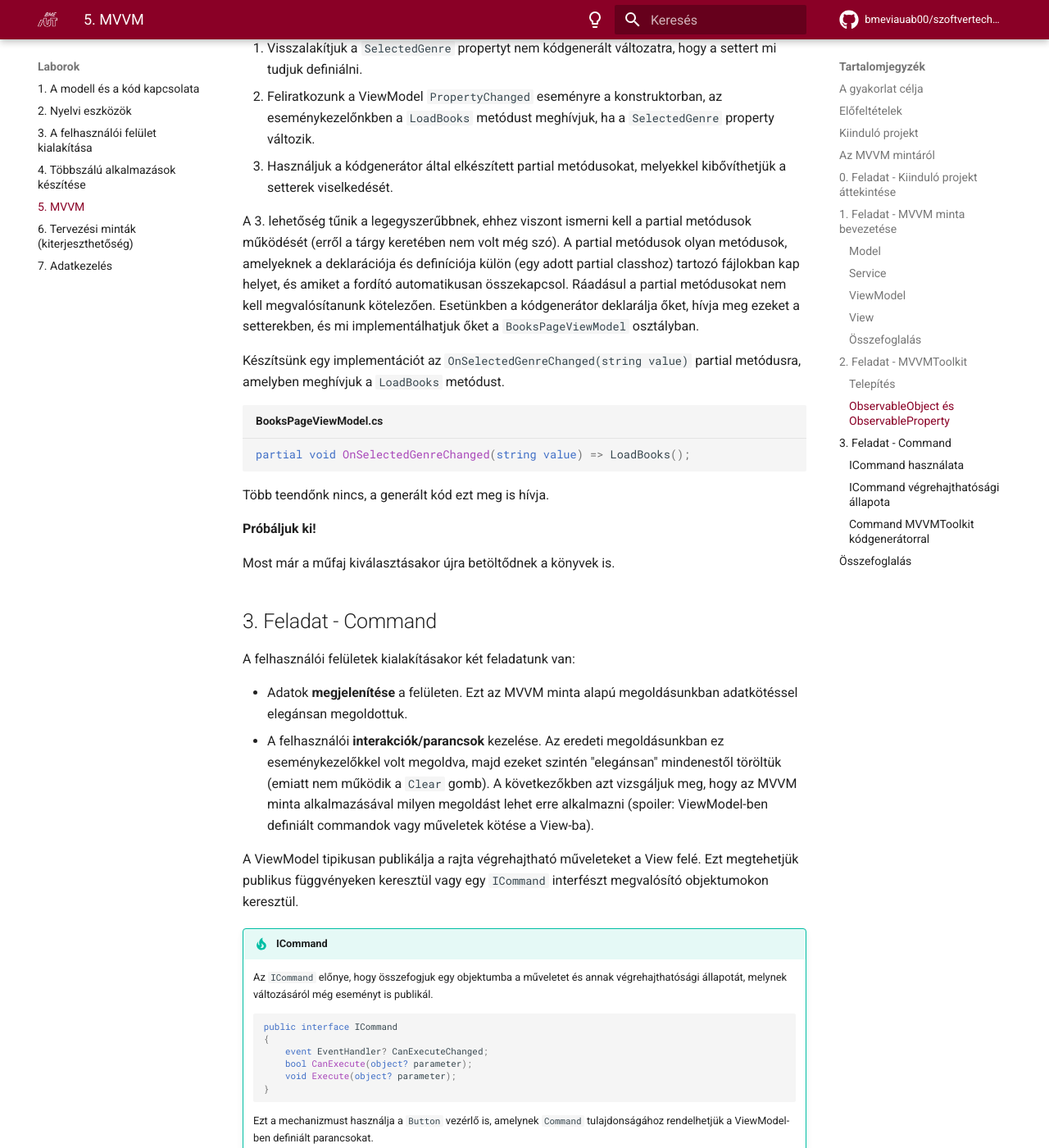
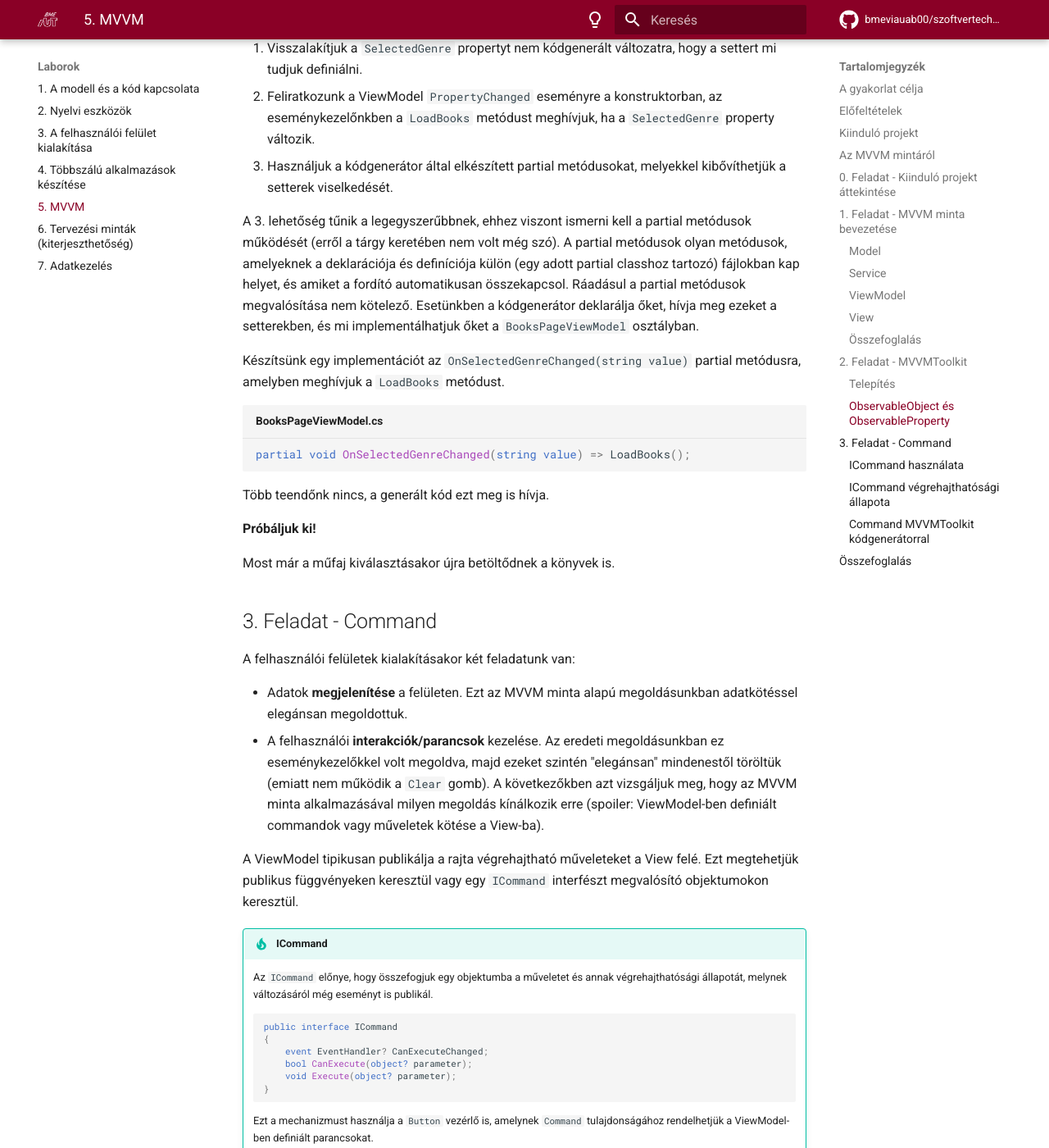
Before and after one commit to bmeviauab00/szoftvertechnikak, an MkDocs documentation site: the page built from docs/labor/5-mvvm/index.md, in a window 1280 px wide and 1400 px high, scrolled down 13370 px. Shown: the whole window at 82% size. Built offline with MkDocs 1.6.1 and Material for MkDocs 9.7.7, drawn with Linux system fonts in a browser that asks for light colours; emoji names are drawn with the system emoji font; comment, search, counter and statistics services are not loaded; the version menu is left out; some of the changed lines change nothing that is shown; some of the changed text lies outside the part shown.

Commit message:
lab5-typos-fix

```diff
--- a/docs/labor/5-mvvm/index.md
+++ b/docs/labor/5-mvvm/index.md
@@ -283,7 +283,7 @@ public class BooksPageViewModel : INotifyPropertyChanged
 
     A visszatérési érték `true`, ha a tulajdonság értéke megváltozott, és `false`, ha nem. Ez segít majd a későbbiekben eldönteni, hogy történt-e változás a tulajdonság értékében.
 
-    A `ref` kulcsszó lehetővé teszi, hogy a metódus közvetlenül módosítsa a változó értékét (nem csak a referencia kerül átadásra, hanem maga referencia is módosítható, hogy az eredeti változó hova mutasson).
+    A `ref` kulcsszó lehetővé teszi, hogy a metódus közvetlenül módosítsa a változó értékét (nem csak a referencia kerül átadásra, hanem maga a referencia is módosítható, így megváltoztatható, hogy az eredeti változó hova mutat).
 
     A `CallerMemberName` attribútum automatikusan átadja a hívó  (itt property) nevét, így nem kell mindenhol megadni a tulajdonság nevét kézzel.
 
@@ -412,7 +412,7 @@ Ez valójában a projektfájlban az alábbi `PackageReference` bejegyzést fogja
 A BooksPageViewModel osztályunkban az `INotifyPropertyChanged` megvalósítása meglehetősen terjengős.  A `INotifyPropertyChanged` interfész közvetlen implementálása helyett használhatjuk a `ObservableObject` osztályt, amely már implementálja ezt az interfészt és több segédfüggvényt is tartalmaz, amelyek megkönnyítik a tulajdonságok beállítását és a változásértesítést.
 Továbbá lehetőségünk van az `ObservableProperty` attribútum használatára is, amely egy kódgenerátort vezérel, így automatikusan létrehozhatóak a tulajdonságok kézzel írt boilerplate kód nélkül, kizárólag a mezők attributált deklarálásával. Hajtsuk végre az alábbi átalakításokat:
 
-* A `BooksPageViewModel` osztályunknak az `CommunityToolkit.Mvvm.ComponentModel` névtérben található `ObservableObject` osztályból kell leszármaznia.
+* A `BooksPageViewModel` osztályunknak a `CommunityToolkit.Mvvm.ComponentModel` névtérben található `ObservableObject` osztályból kell leszármaznia.
 
 * A source generator használatához azt osztályt `partial` kulcsszóval kell ellátni, hogy a generált kód és a kézi kód külön fájlokban kaphassanak helyet.
 
@@ -455,7 +455,7 @@ Három lehetőségünk van:
 3. Használjuk a kódgenerátor által elkészített partial metódusokat, melyekkel kibővíthetjük a setterek viselkedését.
 
 A 3. lehetőség tűnik a legegyszerűbbnek, ehhez viszont ismerni kell a partial metódusok működését (erről a tárgy keretében nem volt még szó).
-A partial metódusok olyan metódusok, amelyeknek a deklarációja és definíciója külön (egy adott partial classhoz) tartozó fájlokban kap helyet, és amiket a fordító automatikusan összekapcsol. Ráadásul a partial metódusokat nem kell megvalósítanunk kötelezően.
+A partial metódusok olyan metódusok, amelyeknek a deklarációja és definíciója külön (egy adott partial classhoz tartozó) fájlokban kap helyet, és amiket a fordító automatikusan összekapcsol. Ráadásul a partial metódusok megvalósítása nem kötelező.
 Esetünkben a kódgenerátor deklarálja őket, hívja meg ezeket a setterekben, és mi implementálhatjuk őket a `BooksPageViewModel` osztályban.
 
 Készítsünk egy implementációt az `OnSelectedGenreChanged(string value)` partial metódusra, amelyben meghívjuk a `LoadBooks` metódust.
@@ -475,7 +475,7 @@ Most már a műfaj kiválasztásakor újra betöltődnek a könyvek is.
 A felhasználói felületek kialakításakor két feladatunk van:
 
 * Adatok **megjelenítése** a felületen. Ezt az MVVM minta alapú megoldásunkban adatkötéssel elegánsan megoldottuk.
-* A felhasználói **interakciók/parancsok** kezelése. Az eredeti megoldásunkban ez eseménykezelőkkel volt megoldva, majd ezeket szintén "elegánsan" mindenestől töröltük (emiatt nem működik a `Clear` gomb). A következőkben azt vizsgáljuk meg, hogy az MVVM minta alkalmazásával milyen megoldást lehet erre alkalmazni (spoiler: ViewModel-ben definiált commandok vagy műveletek kötése a View-ba).
+* A felhasználói **interakciók/parancsok** kezelése. Az eredeti megoldásunkban ez eseménykezelőkkel volt megoldva, majd ezeket szintén "elegánsan" mindenestől töröltük (emiatt nem működik a `Clear` gomb). A következőkben azt vizsgáljuk meg, hogy az MVVM minta alkalmazásával milyen megoldás kínálkozik erre (spoiler: ViewModel-ben definiált commandok vagy műveletek kötése a View-ba).
 
 A ViewModel tipikusan publikálja a rajta végrehajtható műveleteket a View felé. Ezt megtehetjük publikus függvényeken keresztül vagy egy `ICommand` interfészt megvalósító objektumokon keresztül.
 
@@ -493,7 +493,7 @@ A ViewModel tipikusan publikálja a rajta végrehajtható műveleteket a View fe
 
     Ezt a mechanizmust használja a `Button` vezérlő is, amelynek `Command` tulajdonságához rendelhetjük a ViewModel-ben definiált parancsokat.
 
-    Az `ICommand`-ban definiált műveletek közül legfontosabb számunkra az `Execute`, mely a parancs futtatásakor hívódik meg. A `CanExecute`-tal a felület le tudja kérdezni a felület a parancstól, hogy adott pillanatban a parancs végrejaktható-e (pl. a gomb tiltott/engedélyezett lesz ennek megfelelően). A `CanExecuteChanged` eseménnyel pedig - az esemény nevének megfelelően - azt tudja jelezni a parancs a felület felé, hogy a parancs "CanExecute" állapota megváltozott, a felületnek frissítenie kell a tiltott/engedélyezett állapotát.
+    Az `ICommand`-ban definiált műveletek közül legfontosabb számunkra az `Execute`, mely a parancs futtatásakor hívódik meg. A `CanExecute`-tal a felület le tudja kérdezni a parancstól, hogy adott pillanatban végrejaktható-e (pl. a gomb tiltott/engedélyezett lesz ennek megfelelően). A `CanExecuteChanged` eseménnyel pedig - az esemény nevének megfelelően - azt tudja jelezni a parancs a felület felé, hogy a parancs "CanExecute" állapota megváltozott, a felületnek frissítenie kell a tiltott/engedélyezett állapotát.
 
 ### ICommand használata
 
@@ -604,7 +604,7 @@ partial void OnSelectedGenreChanged(string value)
 ??? tip "Ha nem támogatott a Command minta közvetlenül"
     Nem minden vezérlő támogatja a `Command` mintát közvetlenül. Ilyenkor két lehetőségünk van:
 
-    1. Használhatunk `x:Bind` adatkötést, amely nem csak a tulajdonságokhoz, hanem eseménykezelőkhöz is használható. Így akát ViewModel-ben lévő eseménykezelőt is köthetünk a vezérlő eseményéhez. Ennek hátránya, hogy sértheti az MVVM mintát, mivel a ViewModel függeni fog a View-tól (pl.: eseménykezelő szignatúra és paraméterek tekintetében).
+    1. Használhatunk `x:Bind` adatkötést, amely nem csak a tulajdonságokhoz, hanem eseménykezelőkhöz is használható. Így akár ViewModel-ben lévő eseménykezelőt is köthetünk a vezérlő eseményéhez. Ennek hátránya, hogy sértheti az MVVM mintát, mivel a ViewModel függeni fog a View-tól (pl.: eseménykezelő szignatúra és paraméterek tekintetében).
 
     2. Továbbra is Command mintát használunk, de az adott vezérlő kívánt eseményét egy úgynevezett Behavior segítségével köthetjük a ViewModelhez. A Behavior egy olyan osztály, amely lehetővé teszi, hogy a vezérlő viselkedését módosítsuk anélkül, hogy közvetlenül módosítanánk a vezérlő kódját. Esetünkben a [Microsoft.Xaml.Behaviors](https://www.nuget.org/packages/Microsoft.Xaml.Behaviors.WinUI.Managed) csomagot kell telepítenünk, melyben előre elkészítve található olyan behavior, amivel [eseményeket tudunk Command meghívássá konvertálni](https://github.com/Microsoft/XamlBehaviors/wiki/InvokeCommandAction).
 
```
